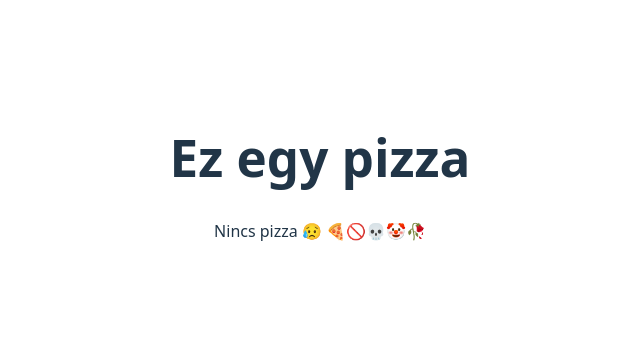
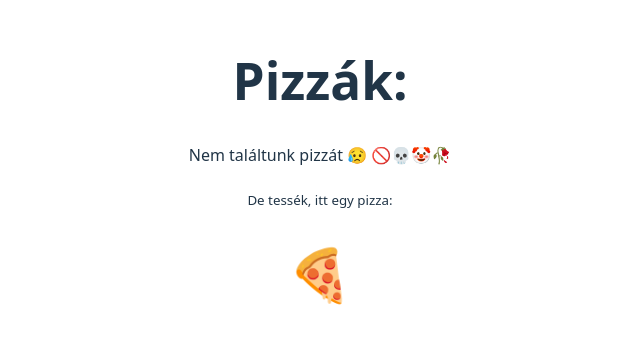
Before and after one commit to Fabbernat/koromrichard-cr-pizza-reactvitedocker-app, a React (Vite) app in the folder my-app/: page /pizzak in a window 1280 px wide. Shown: the part 223-566 px from the top of the page, without its empty margins (320-960 px from the left). Built offline with nearby package versions, Linux system fonts and the light colour scheme; no server answers.

Commit message:
Resolve  the `How to navigate from one page to another without having to rewrite the url in a vite + react app?` issue: add routing to at least the index page of the app, TODO add to the others too

```diff
--- a/my-app/src/App.tsx
+++ b/my-app/src/App.tsx
@@ -2,6 +2,11 @@ import { useEffect, useState } from 'react'
 import './App.css'
 import type { Pizza } from './types/Pizza'
 import {apiClient,  BACKEND_URL } from './api/ApiClient' // az `apiClient` kimozdítható a {}-en kívülre
+import { Link, Route, Routes } from 'react-router-dom'
+import Pizzak from './pages/Pizzak'
+import PizzaPage from './pages/PizzaPage'
+import NewPizza from './pages/NewPizza'
+import EditPizza from './pages/EditPizza'
 
 function App() {
   const [pizzak, setPizzak] = useState<Array<Pizza>>([])
@@ -16,6 +21,41 @@ function App() {
   return (
     <>
       <p>HELLÓ!!!</p>
+      <div>
+
+      <nav>
+        {/* Use Link components instead of <a> to avoid reloading */}
+        | <Link to="/pizzak">Pizzák</Link>
+        <br/>
+        | <Link to="/pizzak/1">Pizza 1</Link>
+        | <Link to="/pizzak/2">Pizza 2</Link>
+        | <Link to="/pizzak/3">Pizza 3</Link>
+        | <Link to="/pizzak/4">Pizza 4</Link>
+        | <Link to="/pizzak/5">Pizza 5</Link>
+        | <Link to='/pizzak/6'>Pizza 6</Link>
+        | <Link to='/pizzak/7'>Pizza 7</Link>
+        | <Link to='/pizzak/8'>Pizza 8</Link>
+        | <Link to='/pizzak/9'>Pizza 9</Link>
+        | <Link to='/pizzak/10'>Pizza 10</Link>
+        | <Link to='/pizzak/11'>Pizza 11</Link>
+        | <Link to='/pizzak/12'>Pizza 12</Link>
+        | <Link to='/pizzak/13'>Pizza 13</Link>
+        | <Link to='/pizzak/14'>Pizza 14</Link>
+        | <Link to='/pizzak/15'>Pizza 15</Link>
+        | <Link to='/pizzak/16'>Pizza 16</Link>
+        <br/>
+        | <Link to='new-pizza'>Új pizza</Link>
+        <br/>
+        | <Link to='edit-pizza/1'>Pizza szerkesztése</Link>
+
+      </nav>
+      <Routes>
+        <Route path="/pizzak" element={<Pizzak />} />
+        <Route path="/pizzak/:id" element={<PizzaPage />} />
+        <Route path="/new-pizza" element={<NewPizza />} />
+        <Route path="/edit-pizza/:id" element={<EditPizza />} />
+      </Routes>
+      </div>
       {pizzak.map((pizza) => (
         <div key={pizza.id}>
           <h2>{pizza.nev}</h2>
--- a/my-app/src/main.tsx
+++ b/my-app/src/main.tsx
@@ -5,7 +5,7 @@ import App from './App.tsx'
 import { BrowserRouter, Routes, Route } from 'react-router-dom'
 import PizzaPage from './pages/PizzaPage.tsx'
 import NewPizza from './pages/NewPizza.tsx'
-import Pizza from './pages/Pizza.tsx'
+import Pizzak from './pages/Pizzak.tsx'
 import { EditPizza } from './pages/EditPizza.tsx'
 
 createRoot(document.getElementById('root')!).render(
@@ -13,7 +13,7 @@ createRoot(document.getElementById('root')!).render(
     <BrowserRouter>
       <Routes>
         <Route path="/" element={<App />} />
-        <Route path="/pizzak" element={<Pizza />} />
+        <Route path="/pizzak" element={<Pizzak />} />
         <Route path="/pizzak/:id" element={<PizzaPage />} />
         <Route path="/new-pizza" element={<NewPizza />} />
         <Route path="/edit-pizza/:id" element={<EditPizza />} />
--- a/my-app/src/pages/Pizza.tsx
+++ b/my-app/src/pages/Pizzak.tsx
@@ -2,9 +2,9 @@ import { useState, useEffect } from "react";
 import { useParams } from "react-router-dom";
 import {apiClient, BACKEND_URL } from "../api/ApiClient";
 
-export const Pizza = () => {
+export const Pizzak = () => {
     const { id } = useParams();
-    const [pizza, setPizza] = useState<typeof Pizza | null>(null);
+    const [pizza, setPizza] = useState<typeof Pizzak | null>(null);
 
     useEffect(() => {
         apiClient.get(`/pizzak/${id}`)
@@ -14,7 +14,8 @@ export const Pizza = () => {
 
     return (
     <>
-    <h1>Ez egy pizza</h1>
+    <h1>Pizzák:</h1>
+
         {pizza ? (
             <div>
                 <h2>{typeof pizza}</h2>
@@ -23,10 +24,14 @@ export const Pizza = () => {
                 <img src={`${BACKEND_URL}/kepek/${typeof pizza}`} alt={typeof pizza} width={200} />
             </div>
         ) : (
-            <p>Nincs pizza 😥 🍕🚫💀🤡🥀</p>
+            <>
+            <p>Nem találtunk pizzát 😥 🚫💀🤡🥀</p>
+            <sub>De tessék, itt egy pizza:</sub>
+            <h1>🍕</h1>
+            </>
         )}
     </>
     )
 }
 
-export default Pizza
+export default Pizzak
```
